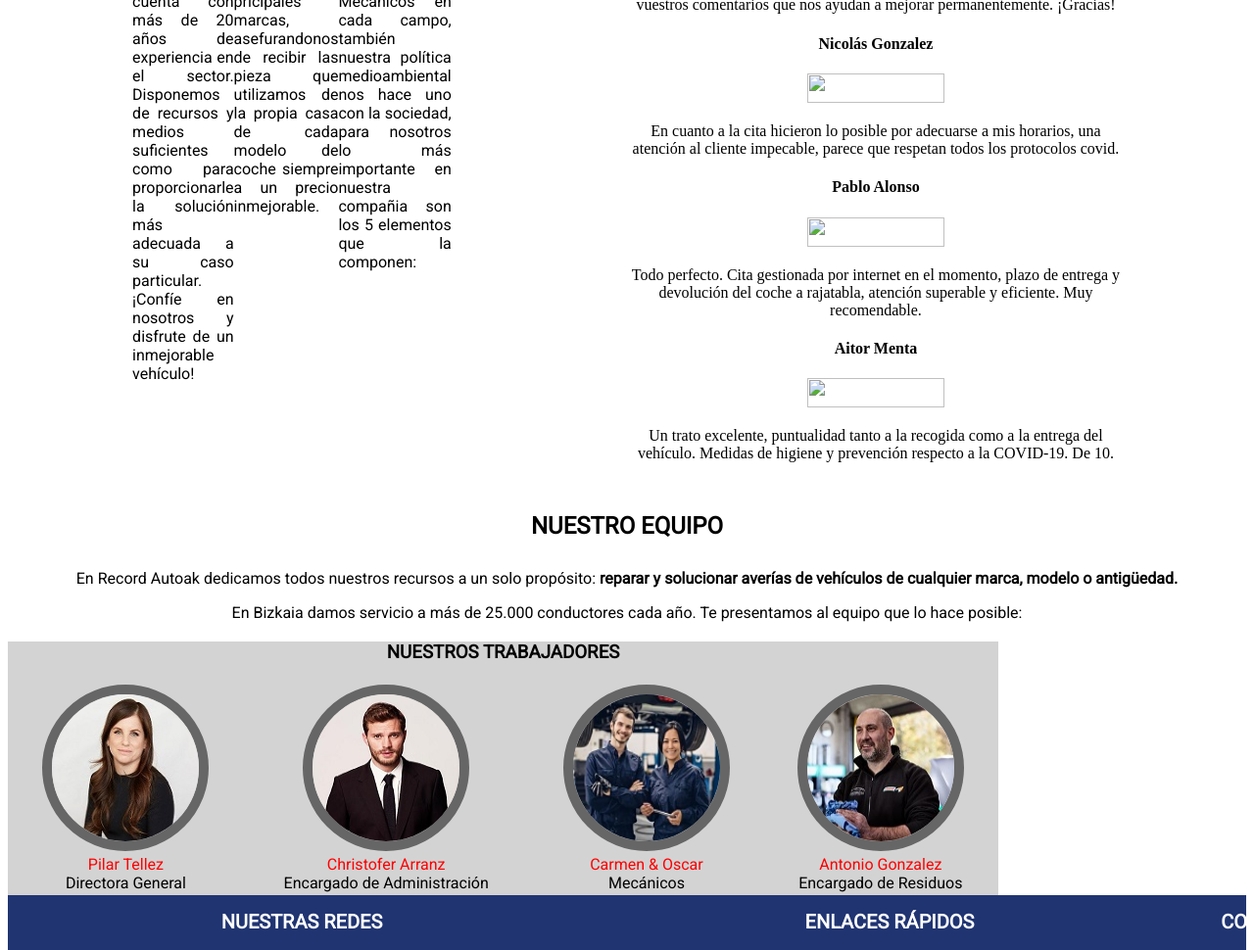
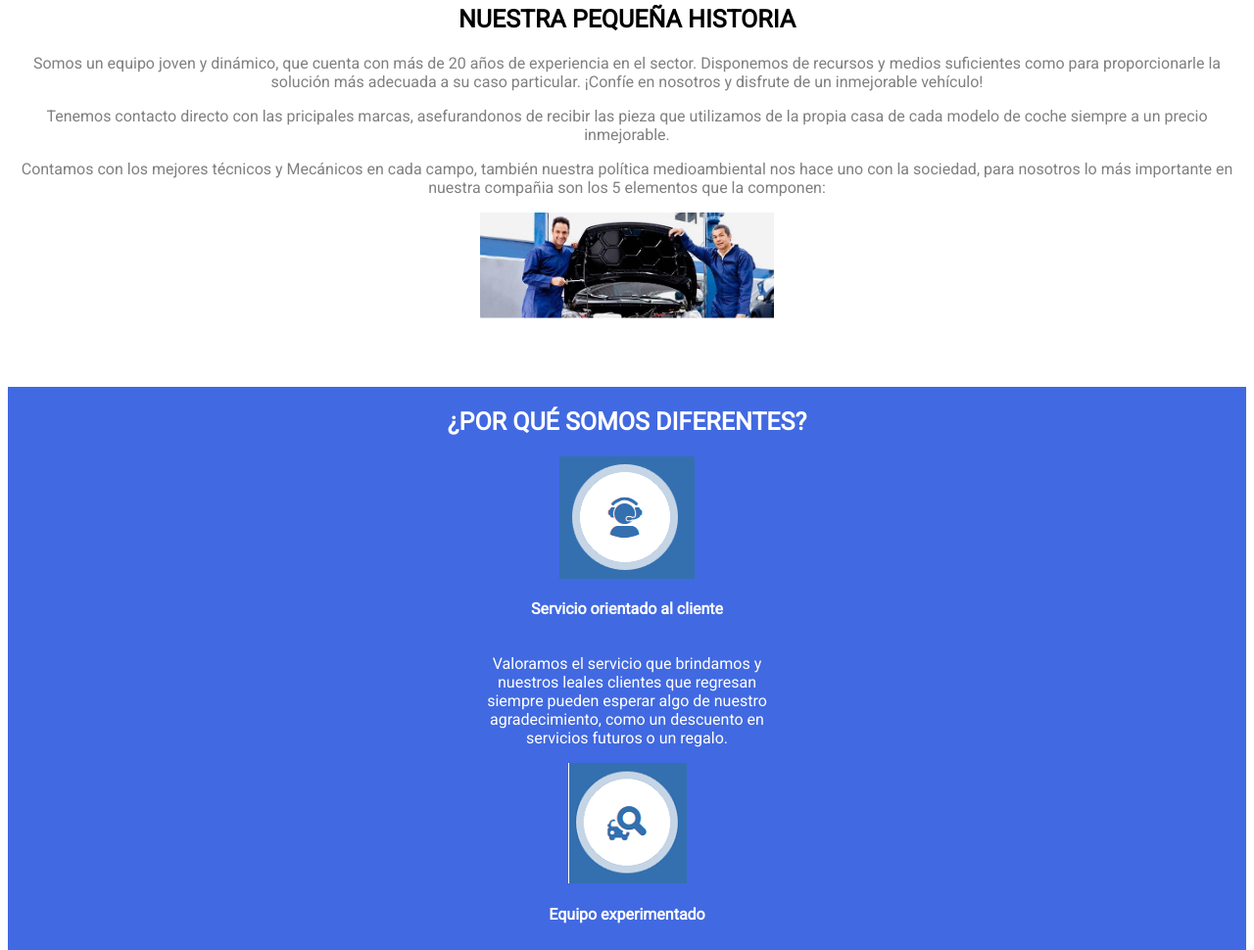
Before and after one commit to darkbazory/RETO2, a plain HTML site: page Hojas HTML/QUIENES_SOMOS.html in a window 1280 px wide. Shown: the part 205-1175 px from the top of the page at 98% size. Drawn offline with Linux system fonts and the light colour scheme.

Commit message:
nosotros

```diff
--- a/Hojas CSS/CSS_Quienes_Somos.css
+++ b/Hojas CSS/CSS_Quienes_Somos.css
@@ -1,128 +1,145 @@
+ /*-------------------- VERSION MOVIL -------------------------------------*/
 
-/* seccion sobre nosotros*/
-.nosotros{
-    text-align: justify;
-    display:inline-flex; /* El valor inline-flex hace que el contenedor flexible
-                         sea un elemento "en línea" dentro del elemento "padre" al que pertenezca.
-                        Nota: Cuando utilices un prefijo para el tipo de navegador, ponlo en la
-                        propiedad "display" no en el atributo "display". */
-    width: 50%;
-}
-    #div_nosotros{
-        width: 60%; /* Le damos tamaño al div para centrarlo */
+ /*---------------------- inicio -----------------*/
+#nosotros {
+    display: grid;
 }
 
-/* caracteristicas lista dentro del div */
-    .ul_centrada{ /*lista desordenada */
-        padding-left: 20%;
-        padding-top: 5%;
+.nosotros h1 {
+    font-size: 30px;
+    text-transform: uppercase;
+    margin: 0%;
+    margin-top: 40px;
 }
 
-    .li_estilo{
-        list-style: disc; /* esto hace que haya un punto negro delante */
-        padding-bottom: 2%;
+.nosotros h2 {
+    font-size: 25px;
+    text-transform: uppercase;
+
 }
 
-    /* Secciçon opiniones clientes */
-    .opiniones{
-        text-align: justify;
-        display: inline-flex; /* volvemos a utilizar el inline flex para tener los
-                                elementos en linea */
-        width: 40%;
+ .p_historia {
+    color: gray;
+    text-align: center;
 }
 
-    .div_opi{
-        text-align: center;
-        font-family: 'Quicksand';
-        padding-top: 10px;
-        color:black;
-        padding-bottom: 3%;
-        width: 500px;
+ .imagen {
+    display: grid;
+    margin-bottom: 70px;
 }
 
-    .valoracion { /* le damos un tamaño a las imagenes */
-        width: 140px;
-        height: 30px;
+ .img_nosotros {
+    width: 300px;
+    justify-self: center;
 }
 
-/* Seccion nuestro equipo */
-#equipo{
-    text-align: center;
-    margin-top: 30px;
+/*------------------ Diferencias------------------*/
+
+.diferencias {
+    background-color: royalblue;
+    display: list-item;
 }
 
-.trabajadores{
-    background-color: lightgray;
-    width: 80%;
-    text-align: center;
-    margin-top: 20px;
+.diferencias h2 {
+    font-size: 25px;
+    color: white;
+    text-transform: uppercase;
 }
 
-    .personal{
-        width: 100%;
-        height: 100%;
+.item1, .item2, .item3, .item4 {
+    display: grid;
+
 }
 
-    /* para hacer las imagenes de los trabajadores redondas*/
-    .imgRedonda {
-        width:150px;
-        height:150px;
-        border-radius:100px; /* muestra solamente lo que hay dentro del circulo */
-        border:10px solid #666; /* Le hago un borde para que se vea mejor */
-        transform: .2s;
+.item1 img, .item2 img, .item3 img, .item4 img {
+    justify-self: center;
 }
 
-    .imgRedonda:hover{
-        border-radius: 0px;
-        border: none;
-        transform: scale(1.7);
+.item1 h4, .item2 h4, .item3 h4, .item4 h4 {
+    justify-self: center;
+    color: white;
+}
+
+.p_item {
+    justify-self: center;
+    color: white;
+    text-align: center;
+    width: 300px;
+}
+
+/*------------ Nuestro Equipo------------*/
+
+#equipo h2 {
+    font-size: 25px;
+    text-transform: uppercase;
+}
+
+.trabajador1 {
+    margin: 5%;
+    background-color:whitesmoke;
+}
+
+.trabajador2 {
+    margin: 5%;
+    background-color:whitesmoke;
+
+}
+
+.img_equipo {
+    margin-left: 25%;
+    padding-top: 30px;
+}
+
+.gray{
+    color: gray;
+    text-align: center;
+    padding-bottom: 10px;
+}
+
+
+
+
+
+
+
+
+
+
+
+
+
+
+
+
+
+
+
+ /*-------------------------------------------version tablet------------------------------------*/
+@media (min-width:600px){
+
+    /*-------------- Equipo -------------------*/
+
+
 
 
 }
 
-    .nombre{
-        color: red;
-    }
 
-/* seccion calidad y garantia */
-#cabecera{
-    background-color: lightgray;
-    width: 80%;
-}
 
-.contenedor{ /*hacemos un contenedor para la tabla*/
-    width: 90%;
-    height: 400px;
-    padding-right: 1%;
-}
-   .tltTabla{
-       color: red;
-       font-size: 20px;
-       padding-top: 50px;
-       padding-bottom: 2%;
-       text-align: center;
-   }
 
-   .p_tabla{
-       width: 78%;
-       text-align: justify;
-   }
 
-/* imagenes final pagina */
-    #imagen{
-        padding-top: 2%;
-        display: block;
-        align-items: center;
-        width: 60%;
+
+
+
+
+
+/*-------------------------------Versión Web-------------------------------------*/
+@media only screen and (min-width:1200px){
+
+    /*--------------------------inicio----------------------------------*/
+
+
+
+
 
 }
-    .img2{
-        width: 30%;
-        overflow: hidden;
-        margin-bottom: 5%;
-    }
-    .img2:hover { /* con esto le damos efecto y color cuando pasamos por encima */
-        -webkit-transform:scale(1.2);transform:scale(1.2);
-        box-shadow: 0px 0px 15px 15px #ec731e;
-        transition: transform .3s;
-    }
--- a/Hojas HTML/QUIENES_SOMOS.html
+++ b/Hojas HTML/QUIENES_SOMOS.html
@@ -21,9 +21,8 @@
     <!--llama todos los iconos de fontawesome-->
     <!-- Insertamos javascrip flecha-->
 
-
     <!--Titulo que queremos que tenga la pagina en concreto-->
-    <title>Inicio</title>
+    <title>Nosotros</title>
 </head>
 
 <body>
@@ -48,122 +47,97 @@
     </header>
     <!-------------------- Fin Barra de Navegacion-------------------------------->
     <!--Seccion sobre nosotros-->
-    <section class="nosotros">
-        <!--Creamos una seccion pra poner los elementos en linea-->
+    <section id="nosotros">
         <article class="nosotros">
             <h1>Sobre Nosotros</h1>
-            <h4>Sobre Record Autoak</h4>
-            <p>
+            <h2>Nuestra pequeña historia</h2>
+            <div class="historia">
+                <p class="p_historia">
                     Somos un equipo joven y dinámico,
                     que cuenta con más de 20 años de experiencia en el sector.
                     Disponemos de recursos y medios suficientes como para
                     proporcionarle la solución más adecuada a su caso particular.
-                ¡Confíe en nosotros y disfrute de un inmejorable vehículo!<br></br>
+                    ¡Confíe en nosotros y disfrute de un inmejorable vehículo!
                 </p>
-
-            <p>
+                <p class="p_historia">
                     Tenemos contacto directo con las pricipales
                     marcas, asefurandonos de recibir las pieza que utilizamos de
                     la propia casa de cada modelo de coche siempre a un precio
-                inmejorable.<br></br>
-                <!--Aqui utilizamos saltos de linea porque son solo 2
-                                        si fueran más, lo cambiaríamos desde la clase-->
+                    inmejorable.
                 </p>
-
-            <p>
+                <p class="p_historia">
                     Contamos con los mejores técnicos y Mecánicos
                     en cada campo, también nuestra política medioambiental nos hace
                     uno con la sociedad, para nosotros lo más importante en nuestra
                     compañia son los 5 elementos que la componen:
                 </p>
+            </div>
+            <div class="imagen">
+                <img class="img_nosotros" src="../Imagenes/Nosotros.JPG" />
+            </div>
+        </article>
+    <!------------------- Articulo Diferencias------------------------------>
+        <article class="diferencias">
+            <h2>¿Por qué somos diferentes?</h2>
+            <div class="item1">
+                <img src="../Iconos/Icon01.png" />
+                <h4>Servicio orientado al cliente</h4>
+                <p class="p_item">Valoramos el servicio que brindamos y nuestros leales clientes
+                    que regresan siempre pueden esperar algo de nuestro agradecimiento, como un
+                    descuento en servicios futuros o un regalo.</p>
+            </div>
+            <div class="item2">
+                <img src="../Iconos/Icon02.png" />
+                <h4>Equipo experimentado</h4>
+                <p class="p_item">Cuando se trata de reparar o hacer chequeos en la mecánica o
+                    electrónica de su automóvil, todo nuestro equipo combinado tiene casi un
+                    siglo de experiencia práctica.</p>
+            </div>
+            <div class="item3">
+                <img src="../Iconos/Icon03.png" />
+                <h4>Precios asequibles</h4>
+                <p class="p_item">Nuestro objetivo es hacer que nuestro servicio tenga un precio
+                    lo más razonable posible. Es por eso que reducimos todos los gastos comerciales
+                    no esenciales.</p>
+            </div>
+            <div class="item4">
+                <img src="../Iconos/Icon04.png" />
+                <h4>Piezas de alta calidad</h4>
+                <p class="p_item">Todas las piezas de automóvil que tenemos en stock son
+                    de alta calidad y se compraron a los distribuidores y fabricantes oficiales.</p>
+            </div>
         </article>
     </section>
-    <section class="opiniones">
-        <div class="div_opi">
-            <h3>Nuestros clientes valoran nuestro trabajo</h3>
-            <p>
-                Vosotros sois el motor de nuestro trabajo, por eso agradecemos
-                que nos dejéis vuestros comentarios que nos ayudan a mejorar
-                permanentemente. ¡Gracias!
-            </p>
-
-            <h4>Nicolás Gonzalez</h4>
-            <img class="valoracion" src="../Imagenes/Valoración.png">
-            <p>
-                En cuanto a la cita hicieron lo posible por adecuarse a
-                mis horarios, una atención al cliente impecable, parece
-                que respetan todos los protocolos covid.
-            </p>
-
-            <h4>Pablo Alonso</h4>
-            <img class="valoracion" src="../Imagenes/Valoración.png">
-            <p>
-                Todo perfecto. Cita gestionada por internet en el momento,
-                plazo de entrega y devolución del coche a rajatabla,
-                atención superable y eficiente. Muy recomendable.
-            </p>
-
-            <h4>Aitor Menta</h4>
-            <img class="valoracion" src="../Imagenes/Valoración.png">
-            <p>
-                Un trato excelente, puntualidad tanto a la recogida como
-                a la entrega del vehículo. Medidas de higiene y prevención
-                respecto a la COVID-19. De 10.
-            </p>
+    <!--Section Nuestro Equipo-->
+    <section id="equipo">
+        <h2>Nuestro Equipo</h2>
+        <div class="contenedor_trabajadores">
+            <div class="trabajador1">
+                <img class="img_equipo" src="../Imagenes/dir.jpg" />
+                <h3>Pilar Tellez</h3>
+                <h4 class="gray">Directora General</h4>
+                <p class="gray">tel: 600-123-456</p>
+            </div>
+            <div class="trabajador1">
+                <img class="img_equipo" src="../Imagenes/sec1.jpg" />
+                <h3>Christofer Arranz</h3>
+                <h4 class="gray">Encargado de Administración</h4>
+                <p class="gray">tel: 601-123-456</p>
+            </div>
+            <div class="trabajador2">
+                <img class="img_equipo" src="../Imagenes/mec1.jpg" />
+                <h3>Carmen & Oscar</h3>
+                <h4 class="gray">Mecánicos</h4>
+                <p class="gray">tel: 602-123-456</p>
+            </div>
+            <div class="trabajador2">
+                <img class="img_equipo" src="../Imagenes/res1.jpg" />
+                <h3>Antonio Gonzalez</h3>
+                <h4 class="gray">Encargado de Residuos</h4>
+                <p class="gray">tel: 603-123-456</p>
+            </div>
         </div>
     </section>
-
-    <!--Section Nuestro Equipo-->
-    <section>
-        <h1>NUESTRO EQUIPO</h1>
-        <div id="equipo">
-            <p>
-                En Record Autoak dedicamos todos nuestros recursos a un solo propósito:
-                <strong>reparar y solucionar averías de vehículos de cualquier marca, modelo o
-                    antigüedad.</strong>
-            </p>
-
-            <p>
-                En Bizkaia damos servicio a más de 25.000 conductores cada año.
-                Te presentamos al equipo que lo hace posible:
-            </p>
-        </div>
-
-        <div class="trabajadores">
-            <h3>Nuestros trabajadores</h3>
-            <table class="personal">
-                <!-- Añadimos los divs para poder alinear los textos a las imagenes-->
-                <td>
-                    <div><img alt="Pilar Tellez" class="imgRedonda" src="../Imagenes/dir.jpg" /></div>
-                    <div class="nombre">Pilar Tellez</div>
-                    <div>Directora General</div>
-                </td>
-
-                <td>
-                    <div><img alt="Christofer Arranz" class="imgRedonda" src="../Imagenes/sec1.jpg" /></div>
-                    <div class="nombre">Christofer Arranz</div>
-                    <div>Encargado de Administración</div>
-                </td>
-
-                <td>
-                    <div><img alt="Pilar Tellez" class="imgRedonda" src="../Imagenes/mec1.jpg" /></div>
-                    <div class="nombre">Carmen & Oscar</div>
-                    <div>Mecánicos</div>
-                </td>
-
-                <td>
-        </div><img alt="Christofer Arranz" class="imgRedonda" src="../Imagenes/res1.jpg" /></div>
-        <div class="nombre">Antonio Gonzalez</div>
-        <div>Encargado de Residuos</div>
-        </td>
-        </table>
-        </div>
-    </section>
-    <!--Section Nuestra Calidad y Garantia-->
-    <section>
-
-
-
     <!---------------------- FOOTER----------------------------------------->
     <footer>
         <section id="menu_rapido">
```
Also changed, not shown: Iconos/Icon01.png (added), Iconos/Icon02.png (added), Iconos/Icon03.png (added), Iconos/Icon04.png (added), Iconos/ventajas03.JPG (added), Iconos/ventajas04.JPG (added), Imagenes/Nosotros.JPG (added). Lines whose indentation alone changed are shown as unchanged.
